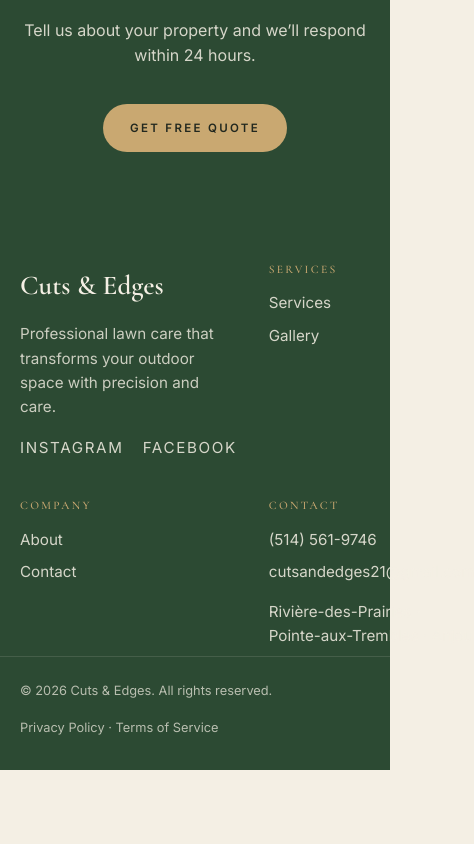
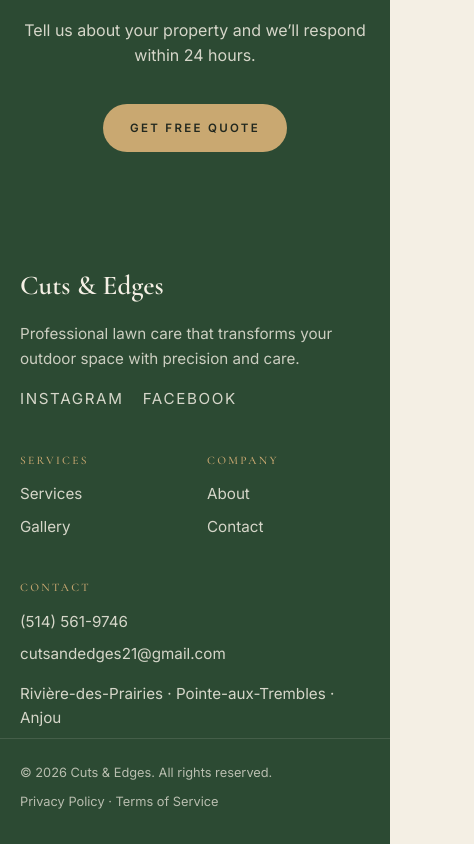
Before and after one commit to cutsandedges21/cutsandedges-website, a React (Vite) app: page / in a window 390 px wide. Shown: the part 5122-5966 px from the top of the page, 474 px wide, since content can reach past the window. Before the commit the page ends 5892 px from the top, so only its background shows below. Built offline with nearby package versions, Linux system fonts and the light colour scheme; no server answers.

Commit message:
footer good now

```diff
--- a/src/components/Footer.css
+++ b/src/components/Footer.css
@@ -1,16 +1,22 @@
 .footer { padding-block: clamp(3rem, 7vw, 5rem) 2rem; }
 .footer__grid { display: grid; grid-template-columns: 2fr 1fr 1fr 1.4fr; gap: 2rem; }
+.footer__grid > * { min-width: 0; }
 .footer__brand { font-family: var(--serif); font-size: 1.7rem; font-weight: 600; }
 .footer__tagline { max-width: 34ch; opacity: .8; font-size: .95rem; }
 .footer__socials { display: flex; gap: 1.2rem; margin-top: 1rem; font-size: var(--label); letter-spacing: .14em; text-transform: uppercase; }
 .footer__socials a:hover { color: var(--gold); }
 .footer__h { font-size: var(--label); letter-spacing: .2em; text-transform: uppercase; color: var(--gold); margin-bottom: 1rem; }
-.footer__grid a, .footer__area { display: block; opacity: .85; margin-bottom: .5rem; font-size: .95rem; }
+.footer__grid a, .footer__area { display: block; opacity: .85; margin-bottom: .5rem; font-size: .95rem; overflow-wrap: anywhere; }
 .footer__grid a:hover { opacity: 1; }
 .footer__bottom { display: flex; justify-content: space-between; gap: 1rem; margin-top: 2.5rem;
   padding-top: 1.5rem; border-top: 1px solid rgba(246, 241, 230, .18); font-size: .8rem; opacity: .7; }
 .footer__legal a:hover { color: var(--gold); }
 @media (max-width: 760px) {
-  .footer__grid { grid-template-columns: 1fr 1fr; }
-  .footer__bottom { flex-direction: column; }
+  .footer__grid { grid-template-columns: 1fr 1fr; gap: 2.2rem 1.5rem; }
+  /* brand block and contact block span the full width; Services + Company
+     sit side by side between them */
+  .footer__grid > :first-child,
+  .footer__grid > :last-child { grid-column: 1 / -1; }
+  .footer__tagline { max-width: none; }
+  .footer__bottom { flex-direction: column; align-items: flex-start; gap: .5rem; margin-top: 2rem; }
 }
```
